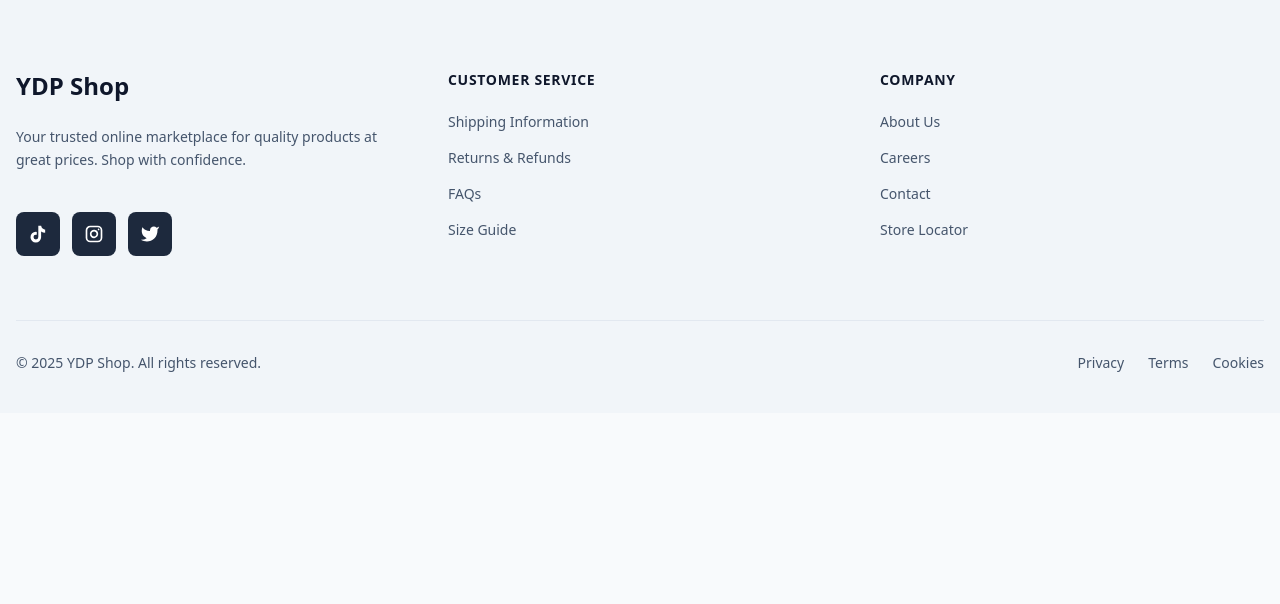
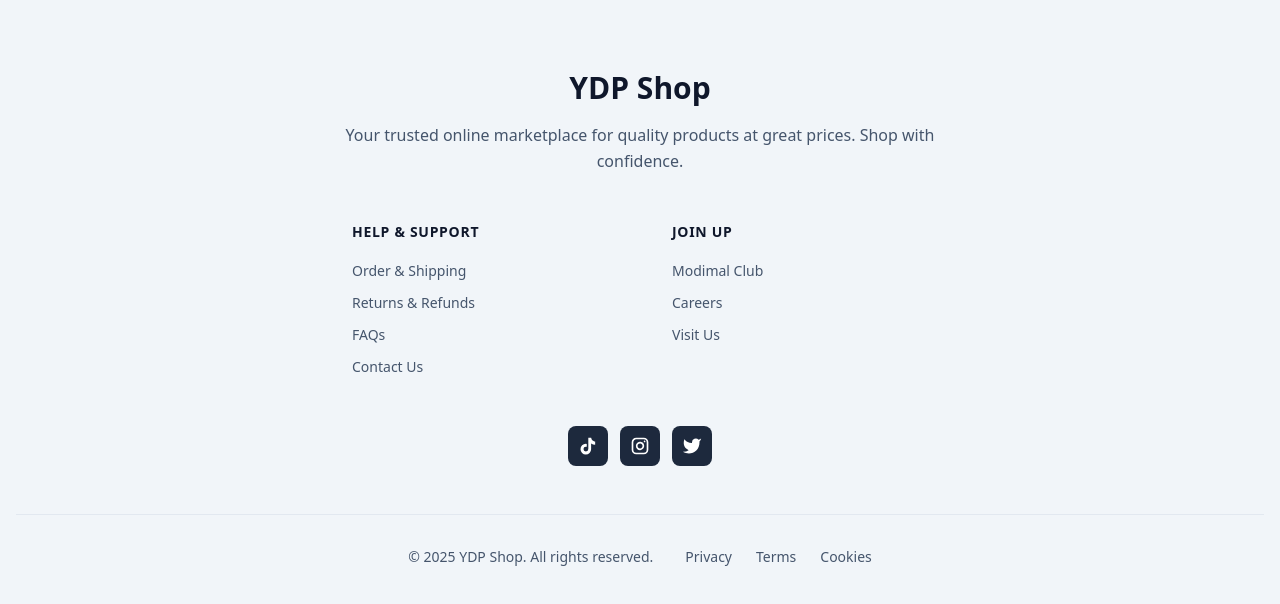
Before and after one commit to pottersk/TestYDP, a Next.js app: page / in a window 1280 px wide. Shown: the part 939-1543 px from the top of the page. Before the commit the page ends 1352 px from the top, so only its background shows below. Built offline with nearby package versions, Linux system fonts and the light colour scheme; no server answers.

Commit message:
Refactor Footer component for better readability
- Extract all CSS classes to named variables
- Separate className declarations for easier maintenance
- Improve code structure and formatting
- Make code more beginner-friendly and readable
- No functionality changes, same output

```diff
--- a/src/components/Footer.js
+++ b/src/components/Footer.js
@@ -2,105 +2,175 @@
 import Link from 'next/link';
 
 const Footer = () => {
-  const year = new Date().getFullYear();
+  const currentYear = new Date().getFullYear();
+
+  const footerClass = "w-full bg-slate-100 pt-12 md:pt-20 pb-8 md:pb-10 mt-16 md:mt-32 relative border-t border-slate-200";
+  const containerClass = "container mx-auto px-4 relative";
+  const maxWidthClass = "max-w-4xl mx-auto";
+
+  const brandSectionClass = "text-center mb-10 md:mb-12";
+  const brandTitleClass = "text-2xl md:text-3xl font-bold text-slate-900 mb-3 md:mb-4";
+  const brandDescClass = "text-slate-600 leading-relaxed text-sm md:text-base max-w-2xl mx-auto";
+
+  const linksGridClass = "grid grid-cols-1 md:grid-cols-2 gap-8 md:gap-16 mb-10 md:mb-12 max-w-xl mx-auto";
+  const linkColumnClass = "text-center md:text-left";
+  const linkTitleClass = "text-sm font-semibold text-slate-900 uppercase tracking-wider mb-4";
+  const linkItemClass = "text-slate-600 hover:text-indigo-600 text-sm transition-colors inline-block";
+
+  const socialContainerClass = "flex items-center justify-center space-x-3 mb-10 md:mb-12";
+  const socialButtonClass = "w-10 h-10 flex items-center justify-center rounded-lg bg-slate-800 text-white hover:bg-slate-700 transition-colors";
+  const socialIconClass = "w-5 h-5";
+
+  const bottomSectionClass = "border-t border-slate-200 pt-6 md:pt-8";
+  const bottomContainerClass = "flex flex-col md:flex-row justify-center items-center space-y-3 md:space-y-0 md:space-x-8";
+  const copyrightClass = "text-slate-600 text-sm";
+  const bottomLinksClass = "flex items-center space-x-6 text-sm";
+  const bottomLinkClass = "text-slate-600 hover:text-indigo-600 transition-colors";
 
   return (
-    <footer className="w-full bg-slate-100 pt-12 md:pt-20 pb-8 md:pb-10 mt-16 md:mt-32 relative border-t border-slate-200">
-      <div className="container mx-auto px-4 relative">
-        <div className="grid grid-cols-1 md:grid-cols-3 gap-8 md:gap-12 mb-10 md:mb-16">
-          <div className="space-y-4 md:space-y-6">
-            <h3 className="text-xl md:text-2xl font-bold text-slate-900">
+    <footer className={footerClass}>
+      <div className={containerClass}>
+        <div className={maxWidthClass}>
+
+          <div className={brandSectionClass}>
+            <h3 className={brandTitleClass}>
               YDP Shop
             </h3>
-            <p className="text-slate-600 leading-relaxed text-xs md:text-sm">
+            <p className={brandDescClass}>
               Your trusted online marketplace for quality products at great prices. Shop with confidence.
             </p>
-            <div className="flex items-center space-x-2 md:space-x-3 pt-2 md:pt-4">
-              <a
-                href="#"
-                className="w-9 h-9 md:w-11 md:h-11 flex items-center justify-center rounded-lg bg-slate-800 text-white hover:bg-slate-700 hover:scale-105 transition-all duration-300"
-                aria-label="TikTok"
-              >
-                <svg className="w-4 h-4 md:w-5 md:h-5" viewBox="0 0 24 24" fill="currentColor">
-                  <path d="M19.59 6.69a4.83 4.83 0 01-3.77-4.25V2h-3.45v13.67a2.89 2.89 0 11-2.88-2.88c.37 0 .72.07 1.04.21v-3.5a6.13 6.13 0 00-1.04-.09A6.37 6.37 0 003 15.77a6.37 6.37 0 0012.74 0v-6.87a8.2 8.2 0 004.85 1.52v-3.73z"/>
-                </svg>
-              </a>
-              <a
-                href="https://www.instagram.com/potter.x09"
-                className="w-9 h-9 md:w-11 md:h-11 flex items-center justify-center rounded-lg bg-slate-800 text-white hover:bg-slate-700 hover:scale-105 transition-all duration-300"
-                aria-label="Instagram"
-              >
-                <svg className="w-4 h-4 md:w-5 md:h-5" fill="none" stroke="currentColor" viewBox="0 0 24 24" strokeWidth={2}>
-                  <path strokeLinecap="round" strokeLinejoin="round" d="M16 11.37A4 4 0 1112.63 8 4 4 0 0116 11.37zm1.5-4.87h.01M7.5 21h9a4.5 4.5 0 004.5-4.5V7.5A4.5 4.5 0 0016.5 3h-9A4.5 4.5 0 003 7.5v9A4.5 4.5 0 007.5 21z"/>
-                </svg>
-              </a>
-              <a
-                href="#"
-                className="w-9 h-9 md:w-11 md:h-11 flex items-center justify-center rounded-lg bg-slate-800 text-white hover:bg-slate-700 hover:scale-105 transition-all duration-300"
-                aria-label="Twitter"
-              >
-                <svg className="w-4 h-4 md:w-5 md:h-5" fill="currentColor" viewBox="0 0 24 24">
-                  <path d="M23 3a10.9 10.9 0 01-3.14 1.53 4.48 4.48 0 00-7.86 3v1A10.66 10.66 0 013 4s-4 9 5 13a11.64 11.64 0 01-7 2c9 5 20 0 20-11.5a4.5 4.5 0 00-.08-.83A7.72 7.72 0 0023 3z"/>
-                </svg>
-              </a>
-            </div>
           </div>
 
-          <div className="space-y-3 md:space-y-4">
-            <h4 className="text-xs md:text-sm font-semibold text-slate-900 uppercase tracking-wider">Customer Service</h4>
-            <div className="grid grid-cols-1 gap-1">
-              <Link href="/shipping" className="text-slate-600 hover:text-indigo-600 text-xs md:text-sm py-1 md:py-1.5 transition-colors">
-                Shipping Information
-              </Link>
-              <Link href="/returns" className="text-slate-600 hover:text-indigo-600 text-xs md:text-sm py-1 md:py-1.5 transition-colors">
-                Returns & Refunds
-              </Link>
-              <Link href="/faq" className="text-slate-600 hover:text-indigo-600 text-xs md:text-sm py-1 md:py-1.5 transition-colors">
-                FAQs
-              </Link>
-              <Link href="/size-guide" className="text-slate-600 hover:text-indigo-600 text-xs md:text-sm py-1 md:py-1.5 transition-colors">
-                Size Guide
-              </Link>
+          <div className={linksGridClass}>
+
+            <div className={linkColumnClass}>
+              <h4 className={linkTitleClass}>
+                Help & Support
+              </h4>
+              <div className="space-y-2">
+                <div>
+                  <Link href="#" className={linkItemClass}>
+                    Order & Shipping
+                  </Link>
+                </div>
+                <div>
+                  <Link href="#" className={linkItemClass}>
+                    Returns & Refunds
+                  </Link>
+                </div>
+                <div>
+                  <Link href="#" className={linkItemClass}>
+                    FAQs
+                  </Link>
+                </div>
+                <div>
+                  <Link href="#" className={linkItemClass}>
+                    Contact Us
+                  </Link>
+                </div>
+              </div>
             </div>
+
+            <div className={linkColumnClass}>
+              <h4 className={linkTitleClass}>
+                Join Up
+              </h4>
+              <div className="space-y-2">
+                <div>
+                  <Link href="#" className={linkItemClass}>
+                    Modimal Club
+                  </Link>
+                </div>
+                <div>
+                  <Link href="#" className={linkItemClass}>
+                    Careers
+                  </Link>
+                </div>
+                <div>
+                  <Link href="#" className={linkItemClass}>
+                    Visit Us
+                  </Link>
+                </div>
+              </div>
+            </div>
+
           </div>
 
-          <div className="space-y-3 md:space-y-4">
-            <h4 className="text-xs md:text-sm font-semibold text-slate-900 uppercase tracking-wider">Company</h4>
-            <div className="grid grid-cols-1 gap-1">
-              <Link href="/about" className="text-slate-600 hover:text-indigo-600 text-xs md:text-sm py-1 md:py-1.5 transition-colors">
-                About Us
-              </Link>
-              <Link href="/careers" className="text-slate-600 hover:text-indigo-600 text-xs md:text-sm py-1 md:py-1.5 transition-colors">
-                Careers
-              </Link>
-              <Link href="/contact" className="text-slate-600 hover:text-indigo-600 text-xs md:text-sm py-1 md:py-1.5 transition-colors">
-                Contact
-              </Link>
-              <Link href="/stores" className="text-slate-600 hover:text-indigo-600 text-xs md:text-sm py-1 md:py-1.5 transition-colors">
-                Store Locator
-              </Link>
-            </div>
+          <div className={socialContainerClass}>
+
+            <a
+              href="#"
+              className={socialButtonClass}
+              aria-label="TikTok"
+            >
+              <svg
+                className={socialIconClass}
+                viewBox="0 0 24 24"
+                fill="currentColor"
+              >
+                <path d="M19.59 6.69a4.83 4.83 0 01-3.77-4.25V2h-3.45v13.67a2.89 2.89 0 11-2.88-2.88c.37 0 .72.07 1.04.21v-3.5a6.13 6.13 0 00-1.04-.09A6.37 6.37 0 003 15.77a6.37 6.37 0 0012.74 0v-6.87a8.2 8.2 0 004.85 1.52v-3.73z"/>
+              </svg>
+            </a>
+
+            <a
+              href="https://www.instagram.com/potter.x09"
+              className={socialButtonClass}
+              aria-label="Instagram"
+            >
+              <svg
+                className={socialIconClass}
+                fill="none"
+                stroke="currentColor"
+                viewBox="0 0 24 24"
+                strokeWidth={2}
+              >
+                <path
+                  strokeLinecap="round"
+                  strokeLinejoin="round"
+                  d="M16 11.37A4 4 0 1112.63 8 4 4 0 0116 11.37zm1.5-4.87h.01M7.5 21h9a4.5 4.5 0 004.5-4.5V7.5A4.5 4.5 0 0016.5 3h-9A4.5 4.5 0 003 7.5v9A4.5 4.5 0 007.5 21z"
+                />
+              </svg>
+            </a>
+
+            <a
+              href="#"
+              className={socialButtonClass}
+              aria-label="Twitter"
+            >
+              <svg
+                className={socialIconClass}
+                fill="currentColor"
+                viewBox="0 0 24 24"
+              >
+                <path d="M23 3a10.9 10.9 0 01-3.14 1.53 4.48 4.48 0 00-7.86 3v1A10.66 10.66 0 013 4s-4 9 5 13a11.64 11.64 0 01-7 2c9 5 20 0 20-11.5a4.5 4.5 0 00-.08-.83A7.72 7.72 0 0023 3z"/>
+              </svg>
+            </a>
+
           </div>
         </div>
 
-        <div className="border-t border-slate-200 pt-6 md:pt-8 mt-8 md:mt-12">
-          <div className="flex flex-col md:flex-row justify-between items-center space-y-3 md:space-y-0">
-            <div className="text-slate-600 text-xs md:text-sm">
-              © {year} YDP Shop. All rights reserved.
+        <div className={bottomSectionClass}>
+          <div className={bottomContainerClass}>
+
+            <div className={copyrightClass}>
+              © {currentYear} YDP Shop. All rights reserved.
             </div>
-            <div className="flex items-center space-x-4 md:space-x-6 text-xs md:text-sm font-medium">
-              <Link href="/privacy" className="text-slate-600 hover:text-indigo-600 transition-colors">
+
+            <div className={bottomLinksClass}>
+              <Link href="#" className={bottomLinkClass}>
                 Privacy
               </Link>
-              <Link href="/terms" className="text-slate-600 hover:text-indigo-600 transition-colors">
+              <Link href="#" className={bottomLinkClass}>
                 Terms
               </Link>
-              <Link href="/cookies" className="text-slate-600 hover:text-indigo-600 transition-colors">
+              <Link href="#" className={bottomLinkClass}>
                 Cookies
               </Link>
             </div>
+
           </div>
         </div>
+
       </div>
     </footer>
   );
```
